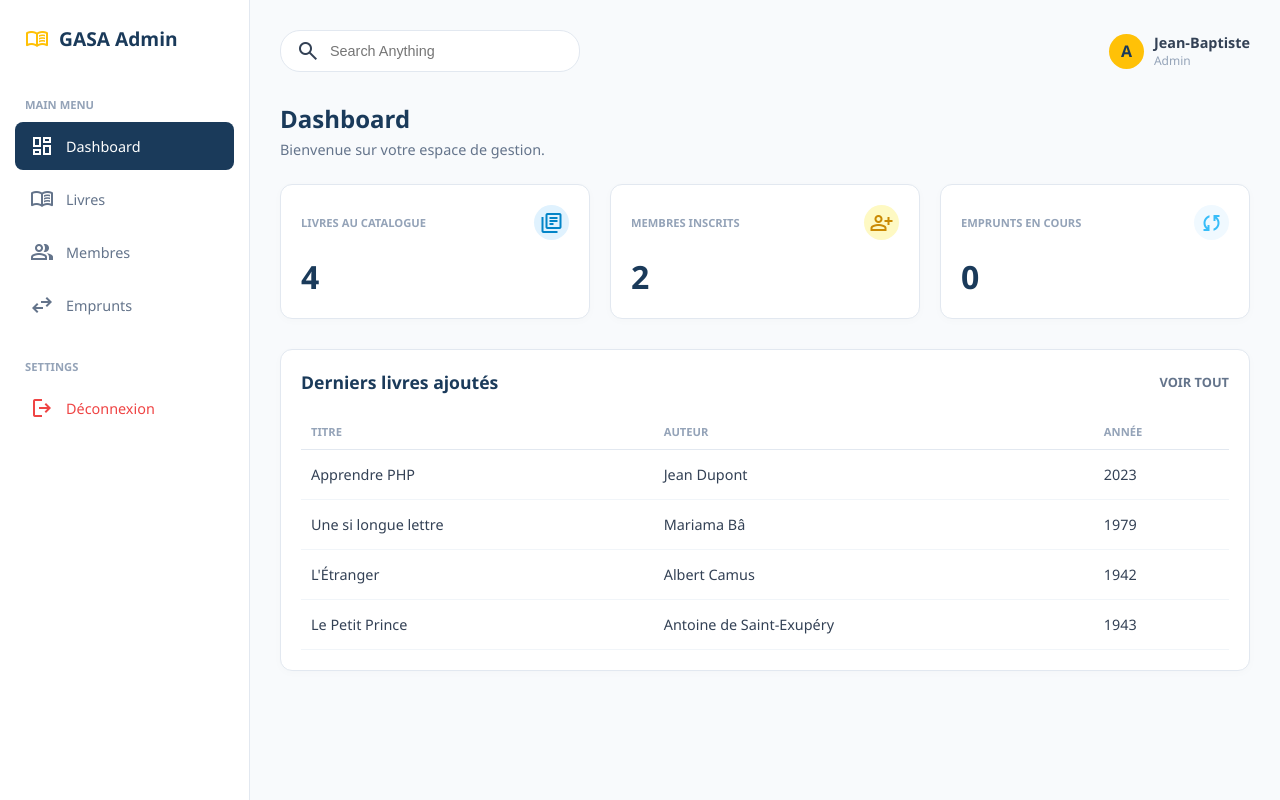
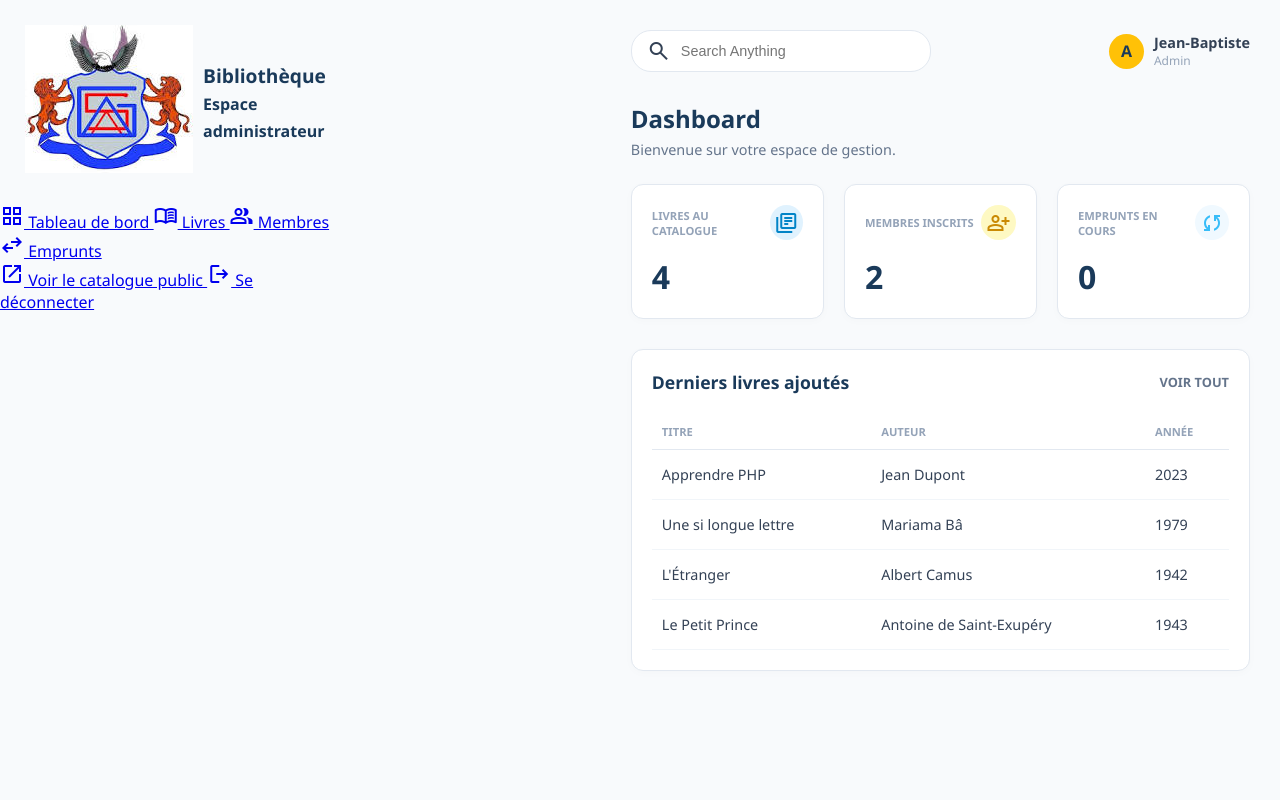
Before and after one commit to jeanbaptisteassogba87-jpg/bibliotheque-gasa, a PHP site: page /admin/dashboard.php in a window 1280 px wide. Run offline with PHP 8.4, Linux system fonts and the light colour scheme; a user stored in the database is signed in; data comes from the database, SQL or seed files in the repository; data that the repository does not hold is empty; a stand-in replaces the project's code that opens the database connection.

Commit message:
Extraction de la sidebar et de la topbar dans includes/

```diff
--- a/includes/sidebar.php
+++ b/includes/sidebar.php
@@ -1,31 +1,37 @@
 <?php
-// La page qui inclut ce fichier définit avant : $page_active = 'livres';
+// La page définit avant l'include : $page_active = 'dashboard';
 $page_active = $page_active ?? '';
 ?>
-<aside class="admin-sidebar">
+<aside class="sidebar">
     <div class="sidebar-brand">
-        <span class="material-symbols-outlined brand-icon">menu_book</span>
-        GASA Admin
+        <span class="brand-logo"><img src="../assets/images/logo-gasa.jpeg" alt="Logo UATM GASA"></span>
+        <span class="brand-text">
+            <strong>Bibliothèque</strong>
+            <small>Espace administrateur</small>
+        </span>
     </div>
 
-    <nav class="sidebar-menu">
-        <div class="menu-label">Main Menu</div>
-        <a href="dashboard.php" class="menu-item <?= $page_active === 'dashboard' ? 'active' : '' ?>">
-            <span class="material-symbols-outlined">dashboard</span> Dashboard
+    <nav class="sidebar-nav">
+        <a href="dashboard.php" class="nav-link <?= $page_active === 'dashboard' ? 'active' : '' ?>">
+            <span class="material-symbols-outlined">grid_view</span> Tableau de bord
         </a>
-        <a href="livres.php" class="menu-item <?= $page_active === 'livres' ? 'active' : '' ?>">
+        <a href="livres.php" class="nav-link <?= $page_active === 'livres' ? 'active' : '' ?>">
             <span class="material-symbols-outlined">menu_book</span> Livres
         </a>
-        <a href="membres.php" class="menu-item <?= $page_active === 'membres' ? 'active' : '' ?>">
+        <a href="membres.php" class="nav-link <?= $page_active === 'membres' ? 'active' : '' ?>">
             <span class="material-symbols-outlined">group</span> Membres
         </a>
-        <a href="emprunts.php" class="menu-item <?= $page_active === 'emprunts' ? 'active' : '' ?>">
+        <a href="emprunts.php" class="nav-link <?= $page_active === 'emprunts' ? 'active' : '' ?>">
             <span class="material-symbols-outlined">swap_horiz</span> Emprunts
         </a>
+    </nav>
 
-        <div class="menu-label" style="margin-top: 30px;">Settings</div>
-        <a href="logout.php" class="menu-item logout">
-            <span class="material-symbols-outlined">logout</span> Déconnexion
+    <div class="sidebar-bottom">
+        <a href="../index.php" target="_blank" class="nav-link small">
+            <span class="material-symbols-outlined">open_in_new</span> Voir le catalogue public
         </a>
-    </nav>
+        <a href="logout.php" class="nav-link small logout">
+            <span class="material-symbols-outlined">logout</span> Se déconnecter
+        </a>
+    </div>
 </aside>
```
Also changed, not shown: includes/topbar.php (added, +16 -0 lines).
